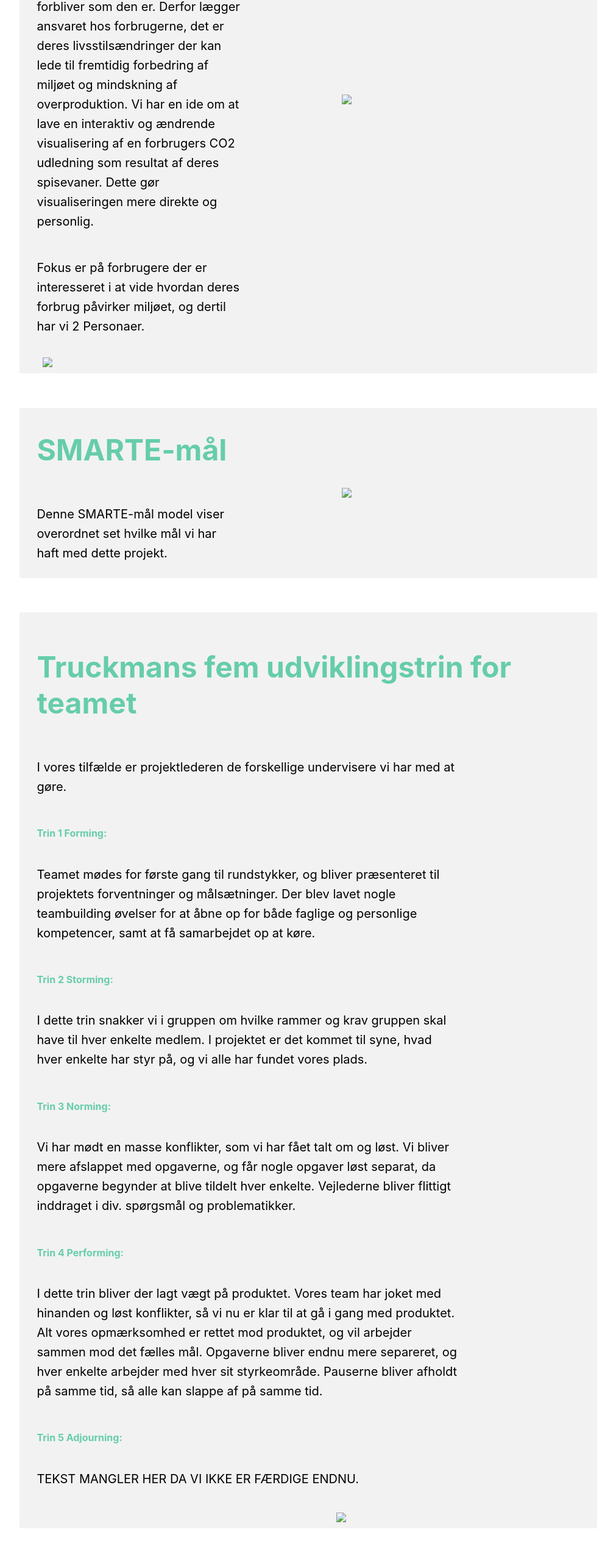
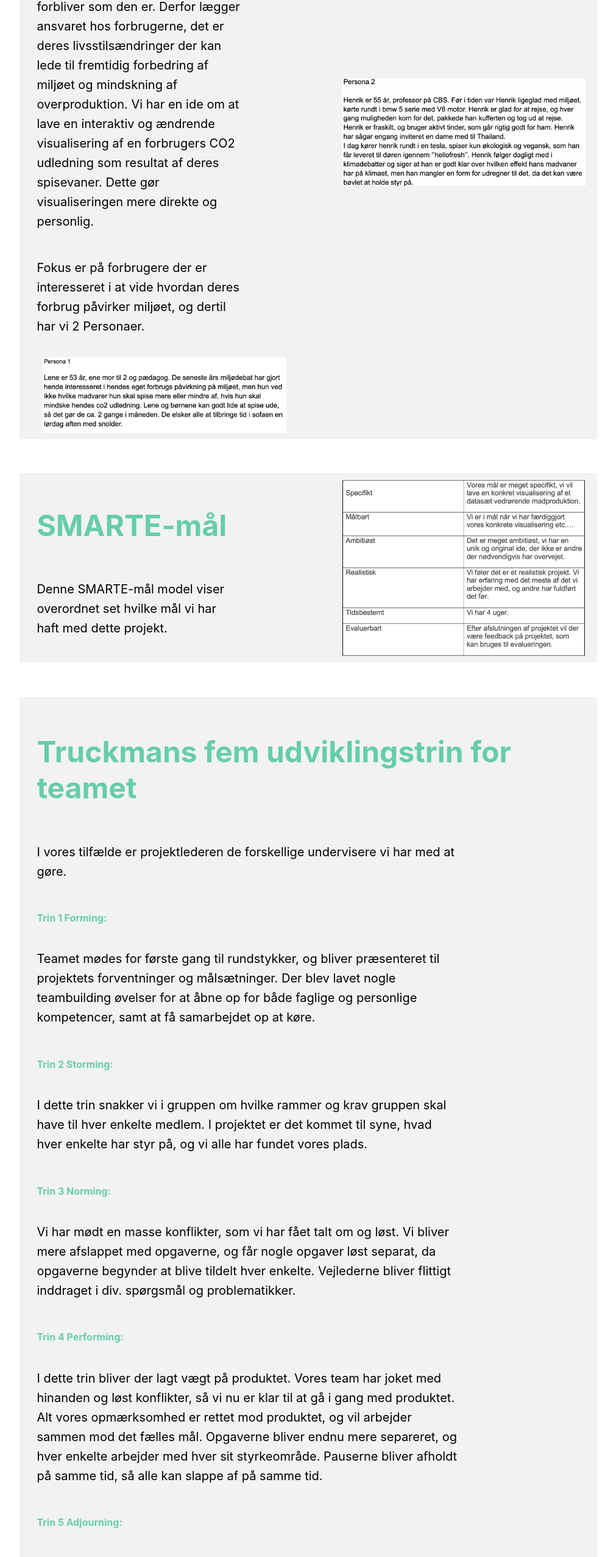
Before and after one commit to danieldawsonjensen/madsmagergodt, a website: page public/projektstyring.html in a window 1280 px wide. Shown: the part 3258-5811 px from the top of the page at 61% size, without its empty margins (134-1145 px from the left). Before the commit the page ends 5772 px from the top, so only its background shows below. Drawn offline with Linux system fonts and the light colour scheme.

Commit message:
rettelser

```diff
--- a/public/projektstyring.html
+++ b/public/projektstyring.html
@@ -103,10 +103,10 @@
             <p>Fokus er på forbrugere der er interesseret i at vide hvordan deres forbrug påvirker miljøet, og dertil
                 har vi 2 Personaer.</p>
 
-            <img src="persona1.png" style="float: left">
+            <img src="persona 1.png" style="float: left">
         </g>
         <g>
-            <img src="persona2.png" style="margin-top: 220px;">
+            <img src="PERSONA 2.png" style="margin-top: 220px;">
         </g>
 
 
@@ -117,7 +117,7 @@
             <h2>SMARTE-mål</h2>
             <p>Denne SMARTE-mål model viser overordnet set hvilke mål vi har haft med dette projekt. </p>
         </g>
-        <g><img src="SMARTEMÅL"></g>
+        <g><img src="SMARTE-mål.png"></g>
     </div>
     <p></p>
     <div>
@@ -161,7 +161,7 @@
                 <h4>Trin 5 Adjourning:</h4>
                 <p>TEKST MANGLER HER DA VI IKKE ER FÆRDIGE ENDNU.</p>
             </g>
-            <g><img src="truckmans"></g>
+            <g><img src="truckmans.jpeg"></g>
     </div>
 
 
```
